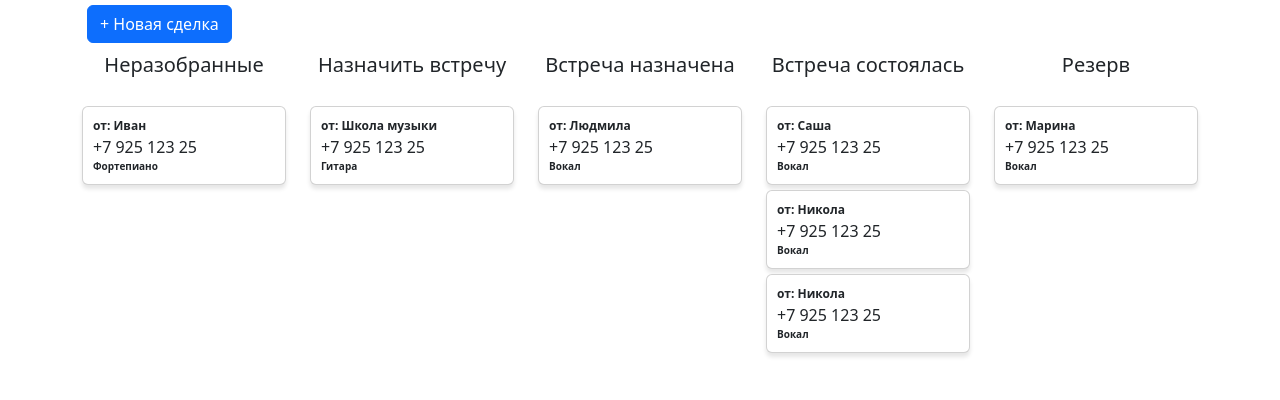
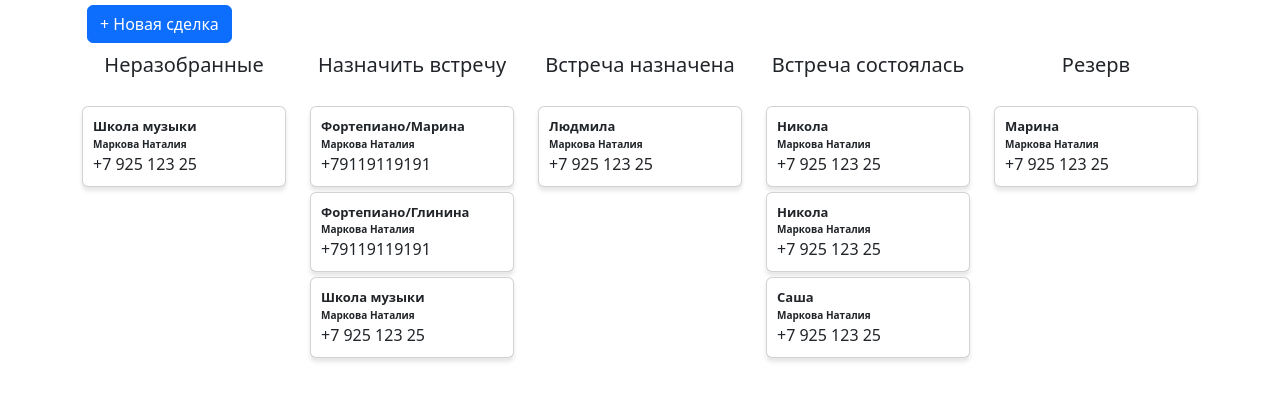
Before and after one commit to SemyonSt/crm, a React (Create React App) app in the folder frontend/: page /deal-board in a window 1280 px wide. Shown: the top 400 px of the page. Built offline with nearby package versions, Linux system fonts and the light colour scheme.

Commit message:
fix deal

```diff
--- a/frontend/src/pages/DealBoard/Bage.jsx
+++ b/frontend/src/pages/DealBoard/Bage.jsx
@@ -13,17 +13,15 @@ const Bage = (card, handleDragStart) => {
             style={{ padding: 0 }
             }>
             <div className='body'>
-                <div className='name'>от: {card.name}</div>
+                <div className='orderName'>
+                    {card.orderName}
+                </div>
+                <div className='clientName'>
+                    {card.clientName}
+                </div>
                 <div className='phone'>
                     {card.phone}
                 </div>
-                <div className='status'>
-                    {card.description}
-                </div>
-                {/* <div className='status'>
-
-                    Статус: {card.status ? "Есть задачи" : "Нет задач"}
-                </div> */}
             </div>
         </Card>
     )
--- a/frontend/src/pages/DealBoard/bage.css
+++ b/frontend/src/pages/DealBoard/bage.css
@@ -24,25 +24,14 @@
     justify-content: center;
 }
 
-.head {
-    display: flex;
-    justify-content:space-between;
-    align-items: center;
-}
 
-.name {
-    font-size: 12px;
+.orderName {
+    font-size: 13px;
     font-weight: bold;
 }
 
-.date {
-    font-size: 10px;
-}
-.status {
+
+.clientName {
     font-size: 10px;
     font-weight: bold;
 }
-
-.description {
-    font-size: 12px;
-}
--- a/frontend/src/pages/DealBoard/index.jsx
+++ b/frontend/src/pages/DealBoard/index.jsx
@@ -8,20 +8,25 @@ import MyVerticallyCenteredModal from '../Modal/NewDeal'
 
 
 const initialMass = [
-    { id: 1, name: 'Иван', phone: '+7 925 123 25', description: 'Фортепиано', status: 'Неразобранные' },
-    { id: 2, name: 'Школа музыки', phone: '+7 925 123 25', description: 'Гитара', status: 'Назначить встречу' },
-    { id: 3, name: 'Людмила', phone: '+7 925 123 25', description: 'Вокал', status: 'Встреча назначена' },
-    { id: 4, name: 'Саша', phone: '+7 925 123 25', description: 'Вокал', status: 'Встреча состоялась' },
-    { id: 5, name: 'Марина', phone: '+7 925 123 25', description: 'Вокал', status: 'Резерв' },
-    { id: 6, name: 'Никола', phone: '+7 925 123 25', description: 'Вокал', status: 'Встреча состоялась' },
-    { id: 7, name: 'Никола', phone: '+7 925 123 25', description: 'Вокал', status: 'Встреча состоялась' },
+    { id: 1, orderName: 'Школа музыки', clientName: "Маркова Наталия", phone: '+7 925 123 25',  status: 'UNPROCESSED', created_at: '2023-12-18T14:45:00' },
+    { id: 2, orderName: 'Школа музыки', clientName: "Маркова Наталия", phone: '+7 925 123 25',  status: 'SCHEDULE_APPOINTMENT', created_at: '2023-12-18T16:30:00' },
+    { id: 3, orderName: 'Людмила', clientName: "Маркова Наталия", phone: '+7 925 123 25', status: 'APPOINTMENT_SCHEDULED', created_at: "2023-12-25T15:30:00" },
+    { id: 4, orderName: 'Саша', clientName: "Маркова Наталия", phone: '+7 925 123 25', status: 'APPOINTMENT_COMPLETED', created_at: "2023-12-18T17:30:00" },
+    { id: 5, orderName: 'Марина', clientName: "Маркова Наталия", phone: '+7 925 123 25', status: 'RESERVED', created_at: "2023-12-18T17:32:00" },
+    { id: 6, orderName: 'Никола', clientName: "Маркова Наталия", phone: '+7 925 123 25', status: 'APPOINTMENT_COMPLETED', created_at: "2023-12-18T15:31:00" },
+    { id: 7, orderName: 'Никола', clientName: "Маркова Наталия", phone: '+7 925 123 25', status: 'APPOINTMENT_COMPLETED', created_at: "2023-12-18T15:30:00" },
+    { id: 8, orderName: "Фортепиано/Глинина", clientName: "Маркова Наталия", phone: "+79119119191", status: "SCHEDULE_APPOINTMENT", created_at: "2023-12-18T14:30:00" },
+    { id: 9, orderName: "Фортепиано/Марина", clientName: "Маркова Наталия", phone: "+79119119191", status: "SCHEDULE_APPOINTMENT", created_at: "2023-12-18T10:30:00" },
 ];
 
 const DealBoard = () => {
 
+    const sortedByDateTime = initialMass.sort((a, b) => {
+        return new Date(a.created_at).getTime() - new Date(b.created_at).getTime();
+      });
+
     const [modalShow, setModalShow] = useState(false)
-
-    const [mass, setMass] = useState(initialMass);
+    const [mass, setMass] = useState(sortedByDateTime);
     const [draggedId, setDraggedId] = useState(null);
 
     const [dragOverColumn, setDragOverColumn] = useState(null);
@@ -76,19 +81,19 @@ const DealBoard = () => {
         const reservedCards = [];
 
         mass.forEach(task => {
-            if (task.status === 'Неразобранные') {
+            if (task.status === 'UNPROCESSED') {
                 unassignedCards.push(task)
             }
-            if (task.status === 'Назначить встречу') {
+            if (task.status === 'SCHEDULE_APPOINTMENT') {
                 scheduleMeetingCards.push(task)
             }
-            if (task.status === 'Встреча назначена') {
+            if (task.status === 'APPOINTMENT_SCHEDULED') {
                 meetingScheduledCards.push(task)
             }
-            if (task.status === 'Встреча состоялась') {
+            if (task.status === 'APPOINTMENT_COMPLETED') {
                 meetingDoneCards.push(task)
             }
-            if (task.status === 'Резерв') {
+            if (task.status === 'RESERVED') {
                 reservedCards.push(task)
             }
         })
@@ -96,52 +101,52 @@ const DealBoard = () => {
         return (
             <Row>
                 <Col
-                    className={dragOverColumn === 'Неразобранные' ? 'drag-over' : ''}
-                    onDrop={(e) => handleDrop(e, 'Неразобранные')}
-                    onDragOver={(e) => handleDragOver(e, 'Неразобранные')}
+                    className={dragOverColumn === 'UNPROCESSED' ? 'drag-over' : ''}
+                    onDrop={(e) => handleDrop(e, 'UNPROCESSED')}
+                    onDragOver={(e) => handleDragOver(e, 'UNPROCESSED')}
                     onDragLeave={() => handleDragLeave()}
-                    style={{height: '100vh', borderRadius: '20px'}}
+                    style={{ height: '100vh', borderRadius: '20px' }}
                 >
                     <h3 style={{ height: '50px', textAlign: 'center', fontSize: '20px', padding: '5px' }}>Неразобранные</h3>
                     {renderCards(unassignedCards)}
                 </Col>
                 <Col
-                    className={dragOverColumn === 'Назначить встречу' ? 'drag-over' : ''}
-                    onDrop={(e) => handleDrop(e, 'Назначить встречу')}
-                    onDragOver={(e) => handleDragOver(e, 'Назначить встречу')}
+                    className={dragOverColumn === 'SCHEDULE_APPOINTMENT' ? 'drag-over' : ''}
+                    onDrop={(e) => handleDrop(e, 'SCHEDULE_APPOINTMENT')}
+                    onDragOver={(e) => handleDragOver(e, 'SCHEDULE_APPOINTMENT')}
                     onDragLeave={() => handleDragLeave()}
-                    style={{height: '100vh', borderRadius: '20px'}}
-                    >
+                    style={{ height: '100vh', borderRadius: '20px' }}
+                >
                     <h3 style={{ height: '50px', textAlign: 'center', fontSize: '20px', padding: '5px' }}>Назначить встречу</h3>
                     {renderCards(scheduleMeetingCards)}
                 </Col>
                 <Col
-                    className={dragOverColumn === 'Встреча назначена' ? 'drag-over' : ''}
-                    onDrop={(e) => handleDrop(e, 'Встреча назначена')}
-                    onDragOver={(e) => handleDragOver(e, 'Встреча назначена')}
+                    className={dragOverColumn === 'APPOINTMENT_SCHEDULED' ? 'drag-over' : ''}
+                    onDrop={(e) => handleDrop(e, 'APPOINTMENT_SCHEDULED')}
+                    onDragOver={(e) => handleDragOver(e, 'APPOINTMENT_SCHEDULED')}
                     onDragLeave={() => handleDragLeave()}
-                    style={{height: '100vh', borderRadius: '20px'}}
-                    >
+                    style={{ height: '100vh', borderRadius: '20px' }}
+                >
                     <h3 style={{ height: '50px', textAlign: 'center', fontSize: '20px', padding: '5px' }}>Встреча назначена</h3>
                     {renderCards(meetingScheduledCards)}
                 </Col>
                 <Col
-                    className={dragOverColumn === 'Встреча состоялась' ? 'drag-over' : ''}
-                    onDrop={(e) => handleDrop(e, 'Встреча состоялась')}
-                    onDragOver={(e) => handleDragOver(e, 'Встреча состоялась')}
+                    className={dragOverColumn === 'APPOINTMENT_COMPLETED' ? 'drag-over' : ''}
+                    onDrop={(e) => handleDrop(e, 'APPOINTMENT_COMPLETED')}
+                    onDragOver={(e) => handleDragOver(e, 'APPOINTMENT_COMPLETED')}
                     onDragLeave={() => handleDragLeave()}
-                    style={{height: '100vh', borderRadius: '20px'}}
-                    >
+                    style={{ height: '100vh', borderRadius: '20px' }}
+                >
                     <h3 style={{ height: '50px', textAlign: 'center', fontSize: '20px', padding: '5px' }}>Встреча состоялась</h3>
                     {renderCards(meetingDoneCards)}
                 </Col>
                 <Col
-                    className={dragOverColumn === 'Резерв' ? 'drag-over' : ''}
-                    onDrop={(e) => handleDrop(e, 'Резерв')}
-                    onDragOver={(e) => handleDragOver(e, 'Резерв')}
+                    className={dragOverColumn === 'RESERVED' ? 'drag-over' : ''}
+                    onDrop={(e) => handleDrop(e, 'RESERVED')}
+                    onDragOver={(e) => handleDragOver(e, 'RESERVED')}
                     onDragLeave={() => handleDragLeave()}
-                    style={{height: '100vh', borderRadius: '20px'}}
-                    >
+                    style={{ height: '100vh', borderRadius: '20px' }}
+                >
                     <h3 style={{ height: '50px', textAlign: 'center', fontSize: '20px', padding: '5px' }}>Резерв</h3>
                     {renderCards(reservedCards)}
                 </Col>
```
